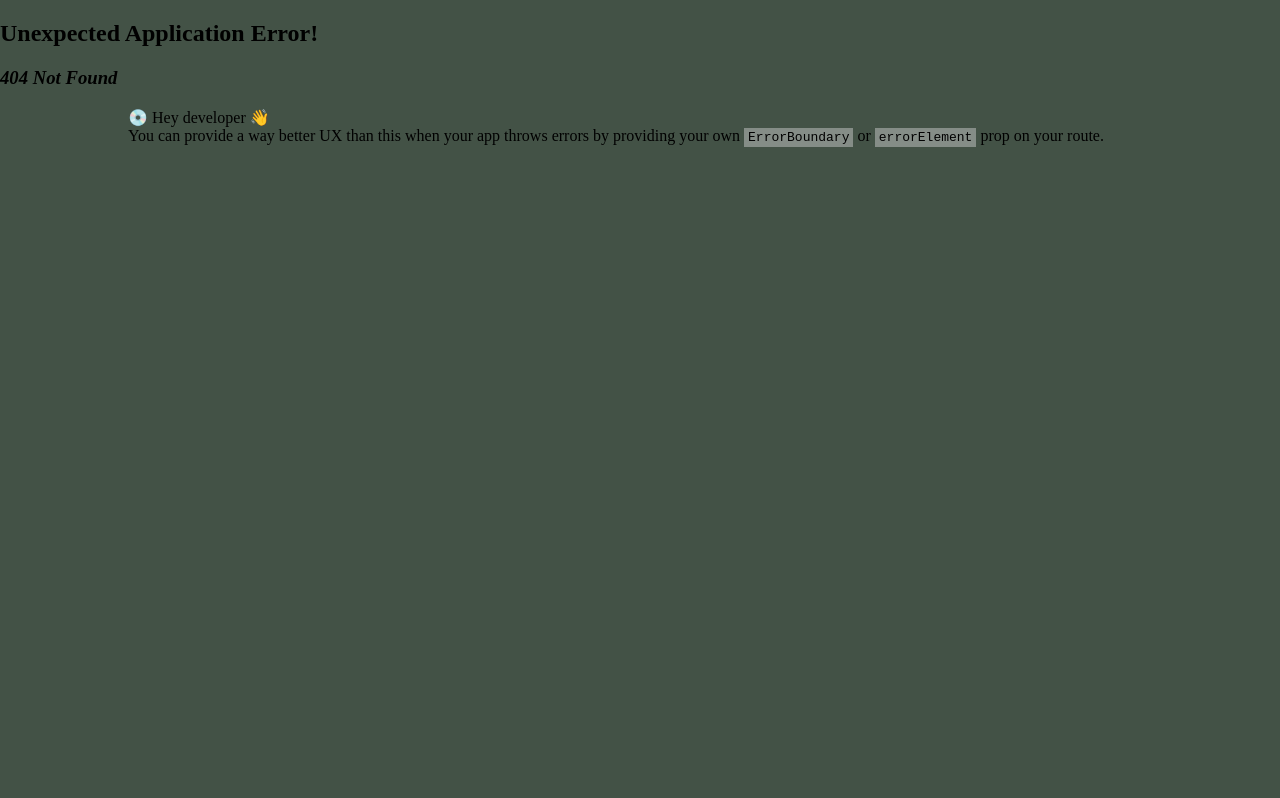
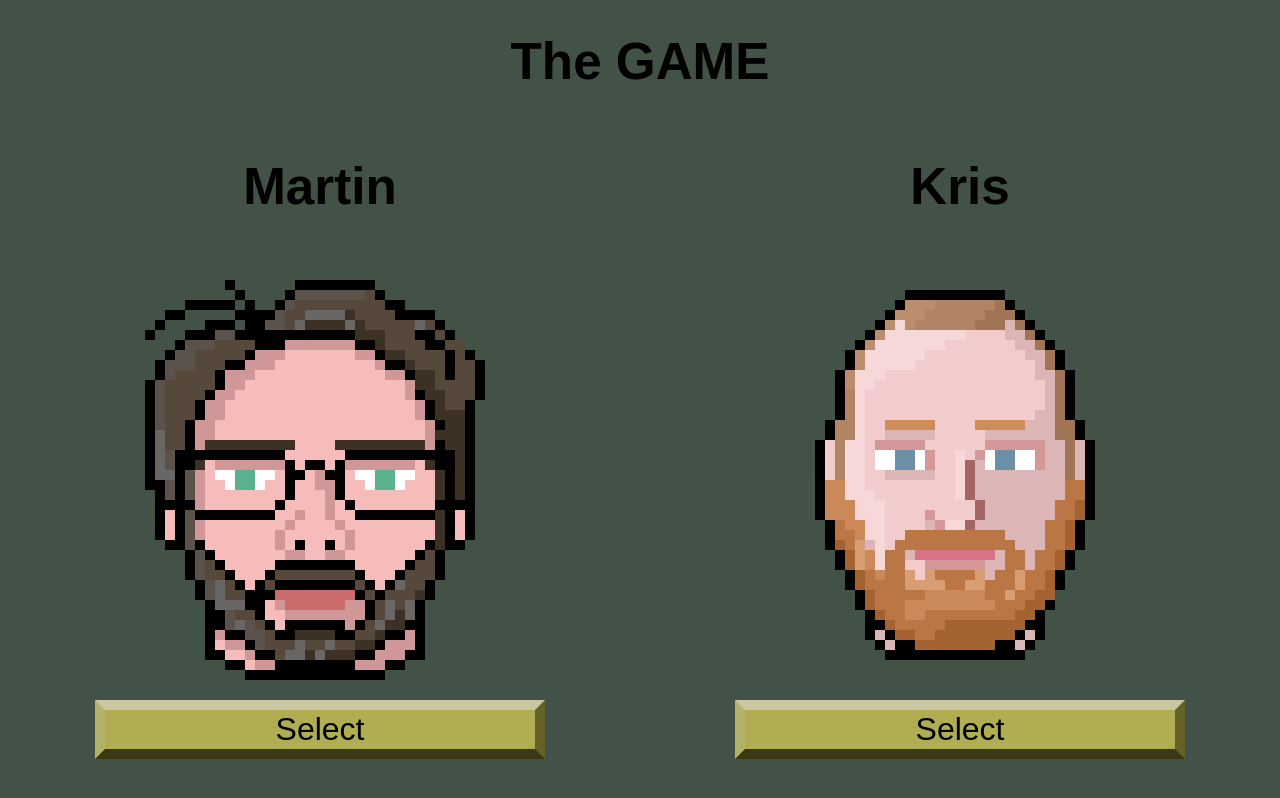
Before and after one commit to egelix/Autumn, a React (Vite) app in the folder frontend/: page /game in a window 1280 px wide. Before the commit this address had no page. Built offline with nearby package versions, Linux system fonts and the light colour scheme; a web font is replaced by a local one.

Commit message:
added game page without login

```diff
--- /dev/null
+++ b/frontend/src/Pages/GamePageNoLogin.jsx
@@ -0,0 +1,12 @@
+import { useState } from "react";
+import GameApp from "../game/GameApp";
+import CharacterSelect from "../components/CharacterSelect/CharacterSelect";
+const GamePageNoLogin = () => {
+    const [playerCharacter, setPlayerCharacter] = useState(null);
+    return (<>
+        <h1>The GAME</h1>
+        {playerCharacter === null?<CharacterSelect setPlayerCharacter={setPlayerCharacter} />:<GameApp playerCharacter={playerCharacter}/>}
+
+    </>)
+}
+export default GamePageNoLogin;
--- a/frontend/src/Pages/LoginPage/LoginPage.jsx
+++ b/frontend/src/Pages/LoginPage/LoginPage.jsx
@@ -2,6 +2,7 @@ import React, { useState } from "react";
 import LoginField from "../../components/LoginPage/LoginField";
 import CreateField from "../../components/LoginPage/CreateField";
 import "./LoginPage.css";
+import { Link } from "react-router-dom";
 
 export default function LoginPage() {
   const [logInActive, setLogInActive] = useState(false);
@@ -77,7 +78,7 @@ export default function LoginPage() {
         <img src="src/pixel/Welcome.png" alt="welcome logo" />
       </div>
       <div>
-        <button>QUICK PLAY</button>
+        <Link className="link-button" to={"/game"}>QUICK PLAY</Link>
       </div>
       <div>
         {login}
--- a/frontend/src/index.css
+++ b/frontend/src/index.css
@@ -43,12 +43,13 @@ h1 {
   font-family: 'Public Pixel', sans-serif;
 }
 
-button {
+button, .link-button {
   border: 10px solid;
   border-color: #c9c7a1 #646224 #3a3916 #b4b26a;
   background-color: #b0ad53;
   font-family: 'Public Pixel', sans-serif;
   font-size: 2em;
+  color: black;
 }
 
 /*button {
--- a/frontend/src/main.jsx
+++ b/frontend/src/main.jsx
@@ -10,11 +10,16 @@ import UserPage from './Pages/UserPage';
 import GamePage from './Pages/GamePage';
 import Layout from './components/Layout/Layout';
 import LoginPage from './Pages/LoginPage/LoginPage';
+import GamePageNoLogin from './Pages/GamePageNoLogin'
 
 const router = createBrowserRouter([
   {
     path: "/",
     element: <LoginPage />
+  },
+  {
+    path: "/game",
+    element: <GamePageNoLogin />,
   },
   {
     path: "/account",
```
